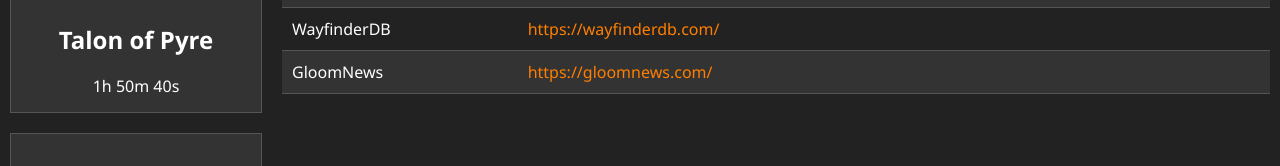
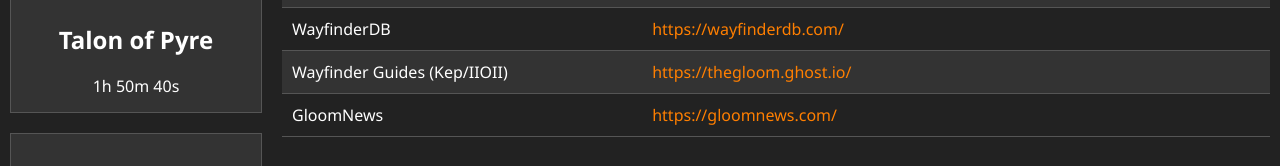
Before and after one commit to emilios-c/wayfinderresources, a plain HTML site: page index.html in a window 1280 px wide. Shown: the part 176-342 px from the top of the page. Drawn offline with Linux system fonts and the light colour scheme.

Commit message:
Update index.html
added kep/iioii gudes link

```diff
--- a/index.html
+++ b/index.html
@@ -133,6 +133,12 @@
 					<td><a href="https://wayfinderdb.com/" target="_blank">https://wayfinderdb.com/</a></td>
 				</tr>
 				<tr>
+					<td>Wayfinder Guides (Kep/IIOII)</td>
+					<td><a href="https://thegloom.ghost.io/" target="_blank">https://thegloom.ghost.io/</a></td>
+				</tr>
+
+
+				<tr>
 					<td>GloomNews</td>
 					<td><a href="https://gloomnews.com/" target="_blank">https://gloomnews.com/</a></td>
 				</tr>
```
